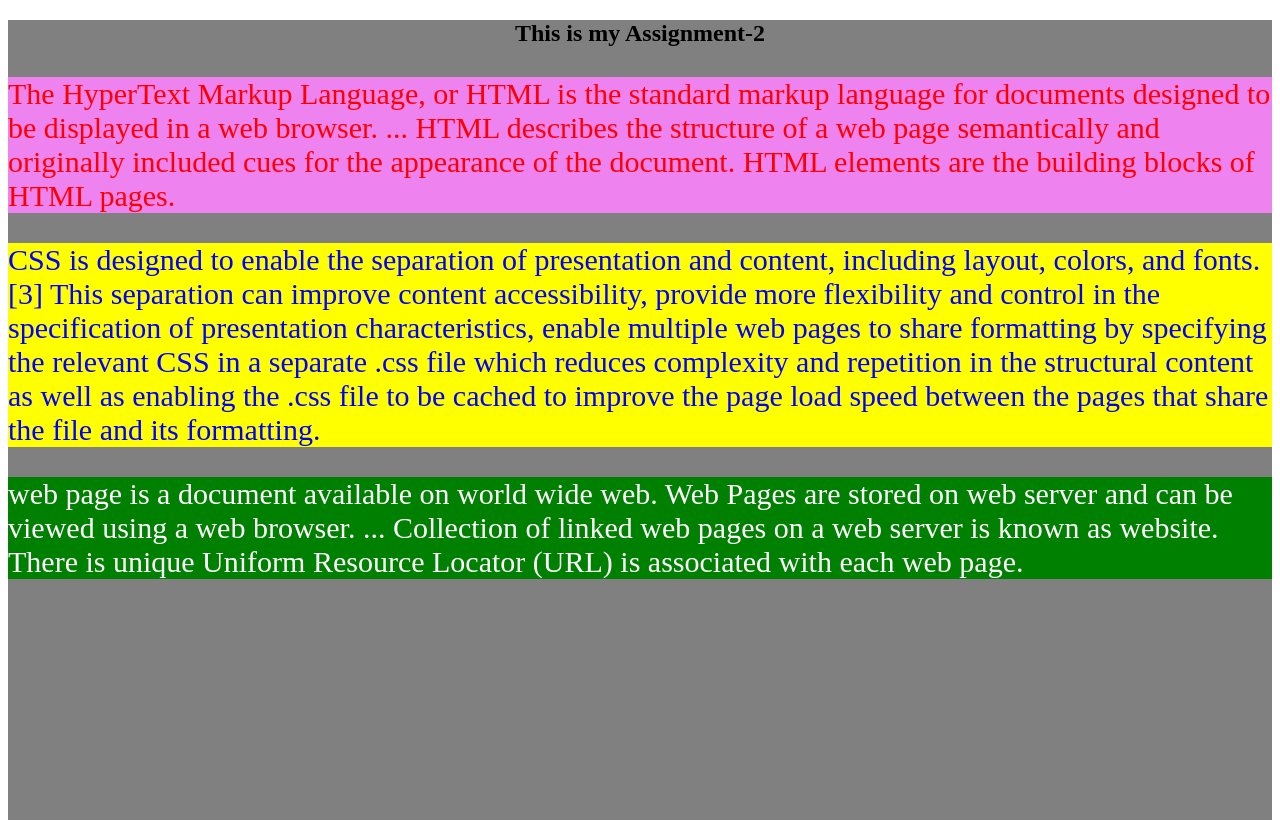
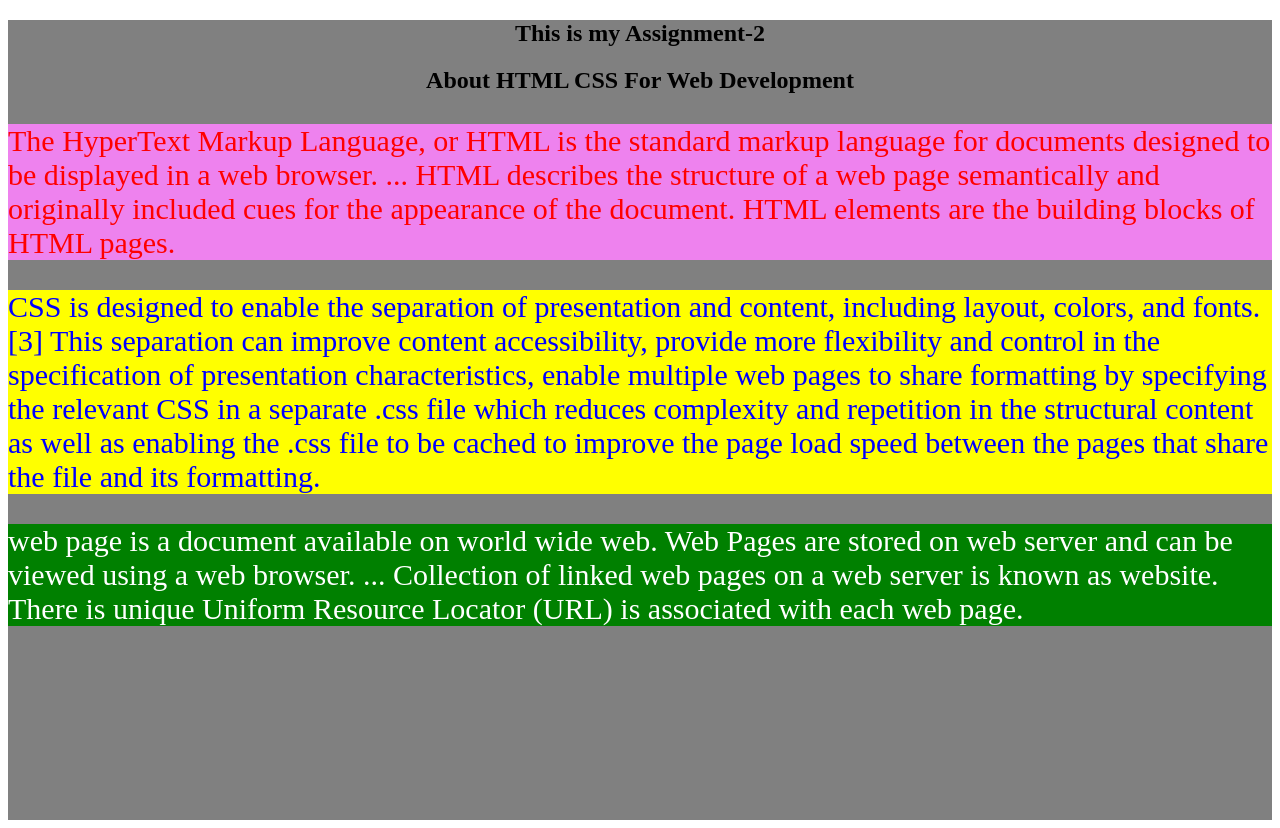
Before and after one commit to raghu-45577/sample.github.io, a plain HTML site: page index.html in a window 1280 px wide. Drawn offline with Linux system fonts and the light colour scheme.

Commit message:
Update index.html

```diff
--- a/index.html
+++ b/index.html
@@ -15,6 +15,7 @@
   <body>
     <div style="background-color:grey;height:100vh;width:100%">
       <h2 style="text-align:center;">This is my Assignment-2</h2>
+      <h2 style="text-align:center;">About HTML CSS For Web Development</h2>
       <p style="color:red;font-size:30px;background-color:violet;">The HyperText Markup Language, or HTML is the standard markup language for documents designed to be displayed in a web browser. ... HTML describes the structure of a web page semantically and originally included cues for the appearance of the document. HTML elements are the building blocks of HTML pages.</p>
       <p class="x1">CSS is designed to enable the separation of presentation and content, including layout, colors, and fonts.[3] This separation can improve content accessibility, provide more flexibility and control in the specification of presentation characteristics, enable multiple web pages to share formatting by specifying the relevant CSS in a separate .css file which reduces complexity and repetition in the structural content as well as enabling the .css file to be cached to improve the page load speed between the pages that share the file and its formatting.</p>
       <p class="x2">web page is a document available on world wide web. Web Pages are stored on web server and can be viewed using a web browser. ... Collection of linked web pages on a web server is known as website. There is unique Uniform Resource Locator (URL) is associated with each web page.</p>
```
